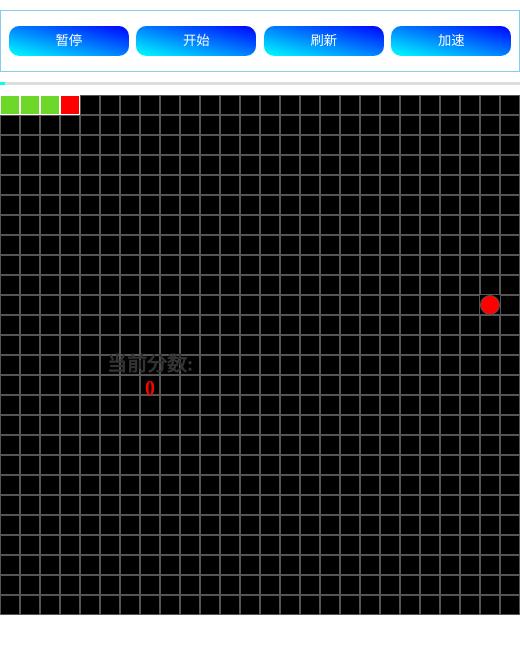
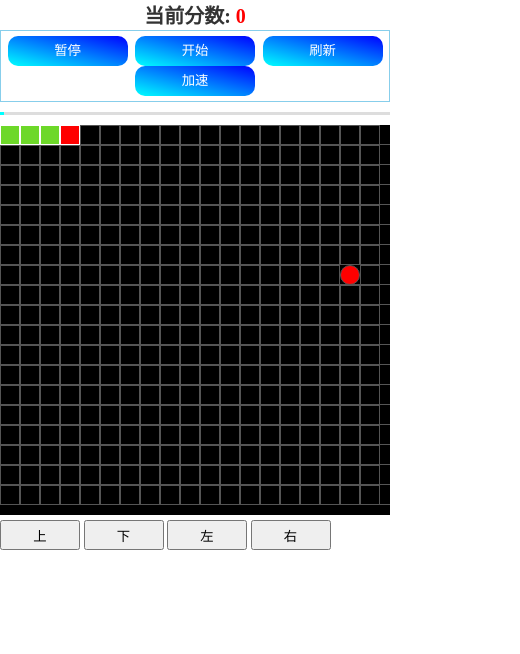
Before and after one commit to rongmingye/snake, a plain HTML site: page index.html in a window 390 px wide. Shown: the whole page, 520 px wide, since content can reach past the window. Drawn offline with Linux system fonts and the light colour scheme.

Commit message:
移动端

```diff
--- a/css/snake.css
+++ b/css/snake.css
@@ -14,13 +14,13 @@ html, body{
 
 /* 左侧边*/
 .left-side{
-	position: fixed;
+	position: absolute;
 	width: 200px;
 	height: 100%;
 }
 .sum{
 	position: absolute;
-	top: 40%;
+	top: 30%;
 	left: 50%;
 	translateY: -50%;
 	translateX: -50%;
@@ -75,8 +75,8 @@ html, body{
 
 /* 地图 map */
 .map{
-	width: 100%;
-	height: 520px;
+	width: 520px;
+	/*height: 520px;*/
 	/*border: 1px solid #ccc;*/
 	background: #000;
 }
@@ -106,3 +106,70 @@ html, body{
 	background: #f00;
 	border-radius: 50%;
 }
+.foot{
+	display: none;
+}
+
+
+@media screen and  (max-width: 768px){
+	/* ctrl 控件样式  */
+.ctrl{
+	width: 100%;
+	padding: 5px 0;
+	margin: 10px auto;
+	border: 1px solid skyblue;
+	text-align: center;
+}
+	/* 左侧边*/
+.left-side{
+	position: static;
+	width: 100%;
+	height: 20px;
+}
+.sum{
+	position: static;
+	translateY: 0;
+	translateX: 0;
+	font-size: 20px;
+	text-align: center;
+}
+	/*主内容*/
+.main{
+	width: 100%;
+	height: 100%;
+	margin: 0 auto;
+}
+/* 地图 map */
+.map{
+	width: 100%;
+	/*height: 100%;*/
+	/*border: 1px solid #ccc;*/
+	background: #000;
+}
+.map .row{
+	width: 100%;
+	height: 20px;
+	border-bottom: 1px solid #555;
+	clear: both;
+}
+.map .col{
+	display: inline-block;
+	float: left;
+	width: 20px;
+	height: 20px;
+	border: 1px solid #555;
+	margin: 0;
+}
+.foot{
+	display: block;
+	margin-top: 5px;
+}
+.foot button{
+	display: inline-block;
+	width: 80px;
+	height: 30px;
+	line-height: 30px;
+	text-align: center;
+}
+
+}
--- a/index.html
+++ b/index.html
@@ -2,7 +2,7 @@
 <html lang="en">
 <head>
 	<meta charset="UTF-8">
-	<meta name="viewport" content="width=device-width, height=device-height, initial-scale=1.0">
+	<meta name="viewport" content="width=device-width, height=device-height, initial-scale=1.0, minimum-scale=1.0,maximum-scale=1.0,user-scalable=no" >
 	<title>贪吃蛇</title>
 	<script src="./js/jquery-3.3.1.js"></script>
 	<link rel="stylesheet" href="./css/reset.css" />
@@ -34,7 +34,16 @@
 			<!-- 地图 -->
 			<div class="map"> </div>
 
+			<div class="foot">
+				<button id="goTop">上</button>
+				<button id="goBottom">下</button>
+				<button id="goLeft">左</button>
+				<button id="goRight">右</button>
+			</div>
+
 		</div><!-- 中间结束 -->
+
+
 
 	</div>
 </body>
--- a/js/snake.js
+++ b/js/snake.js
@@ -48,12 +48,15 @@ $(function(){
 
 //  ----------------------------------------- 地图 -----------------------
 	//  画地图
+	$(".map").css("height", $(".map").css("width") );
 	var col = "<sapn class='col'></sapn>";
 	var row = "<div class='row'></div>";
-	var rowNum = 26;
-	var colNum = 26;
-	$(".map").css('width', rowNum*20+"px");
-	$(".map").css('height', colNum*20+"px");
+	var rowNum = Math.floor($(".map").css("width").replace("px", "") / 20);
+	var colNum = Math.floor($(".map").css("height").replace("px", "") / 20);
+
+
+	// $(".map").css('width', rowNum*20+"px");
+	// $(".map").css('height', colNum*20+"px");
 
 	for(var i=0; i< rowNum; i++){
 		$('.map').html( $('.map').html()+row );
@@ -169,7 +172,7 @@ $(function(){
 		// 五种结束游戏， 上下左右和碰到自己的身体
 		// 往右
 		if(changeState == "right"){
-			if(snake[0][1] > 25)
+			if(snake[0][1] > colNum-1)
 				 theEnd = true;
 		}
 		// 往左
@@ -184,7 +187,7 @@ $(function(){
 		}
 		// 往下
 		else if(changeState == "bottom"){
-			if(snake[0][0] > 25)
+			if(snake[0][0] > rowNum-1 )
 				theEnd = true;
 		}
 
@@ -218,4 +221,51 @@ $(function(){
 		// 根据snake重新渲染蛇的身体
 		snakeDody();
 	}
+
+
+	// 当按键按下
+	onkeyHandleModlie();
+	function onkeyHandleModlie(){
+		if(!theEnd){
+			$("#goTop").click(function(){
+				oldState = changeState;
+				if(oldState != "bottom" && oldState != "top"){
+		       		changeState = "top";
+		       		clearInterval(timer);
+			     	changeItem();
+			     	if(!theEnd) timer = setInterval(changeItem, speed);
+
+		       	}
+			});
+			$("#goBottom").click(function(){
+				oldState = changeState;
+				if(oldState != "top" && oldState != "bottom"){
+		      		changeState = "bottom" ;
+		      		clearInterval(timer);
+			     	changeItem();
+			     	if(!theEnd) timer = setInterval(changeItem, speed);
+		      	}
+			});
+			$("#goLeft").click(function(){
+				oldState = changeState;
+				if(oldState != "right" && oldState != "left"){
+				     	changeState = "left";
+				     	clearInterval(timer);
+				     	changeItem();
+				     	if(!theEnd) timer = setInterval(changeItem, speed);
+				}
+			});
+			$("#goRight").click(function(){
+				oldState = changeState;
+				if(oldState != "right" && oldState != "left"){
+					     	changeState = "right";
+					     	clearInterval(timer);
+					     	changeItem();
+					     	if(!theEnd) timer = setInterval(changeItem, speed);
+				}
+			});
+
+		}
+	}
+
 });
```
